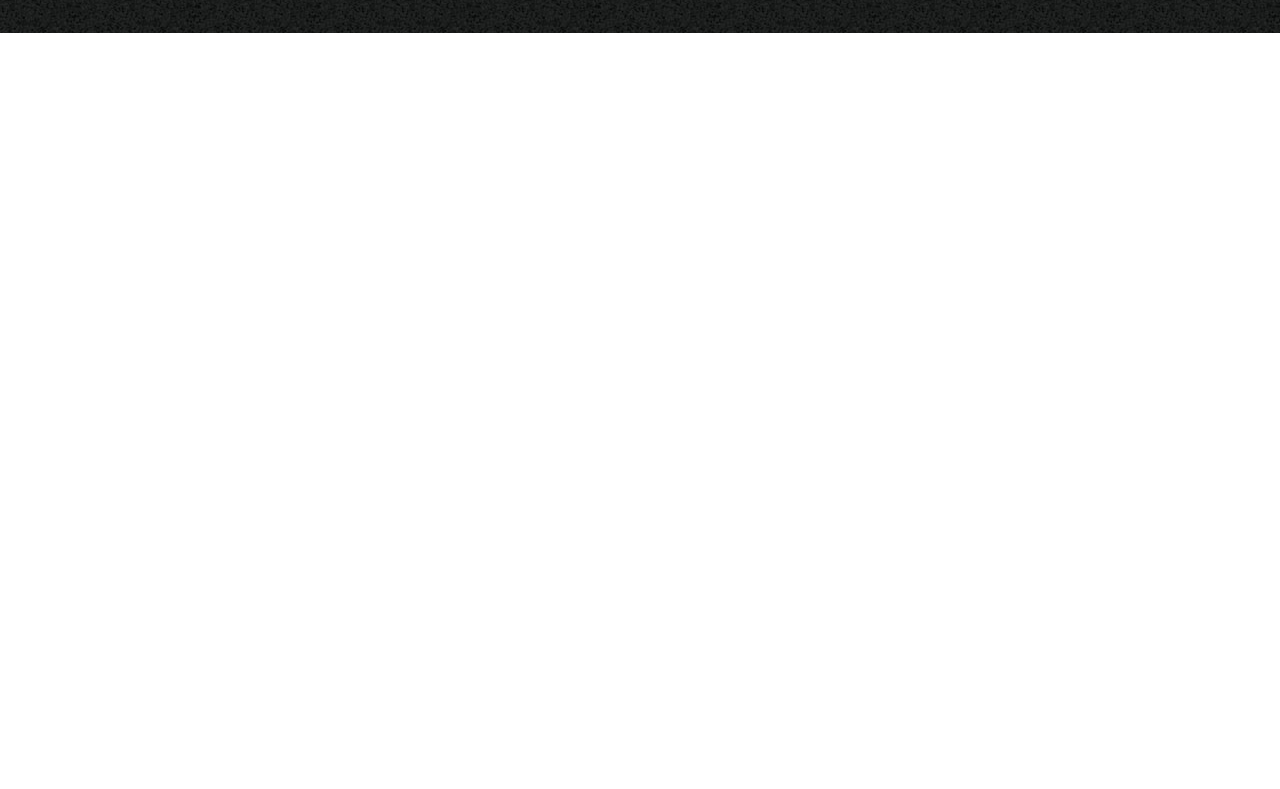
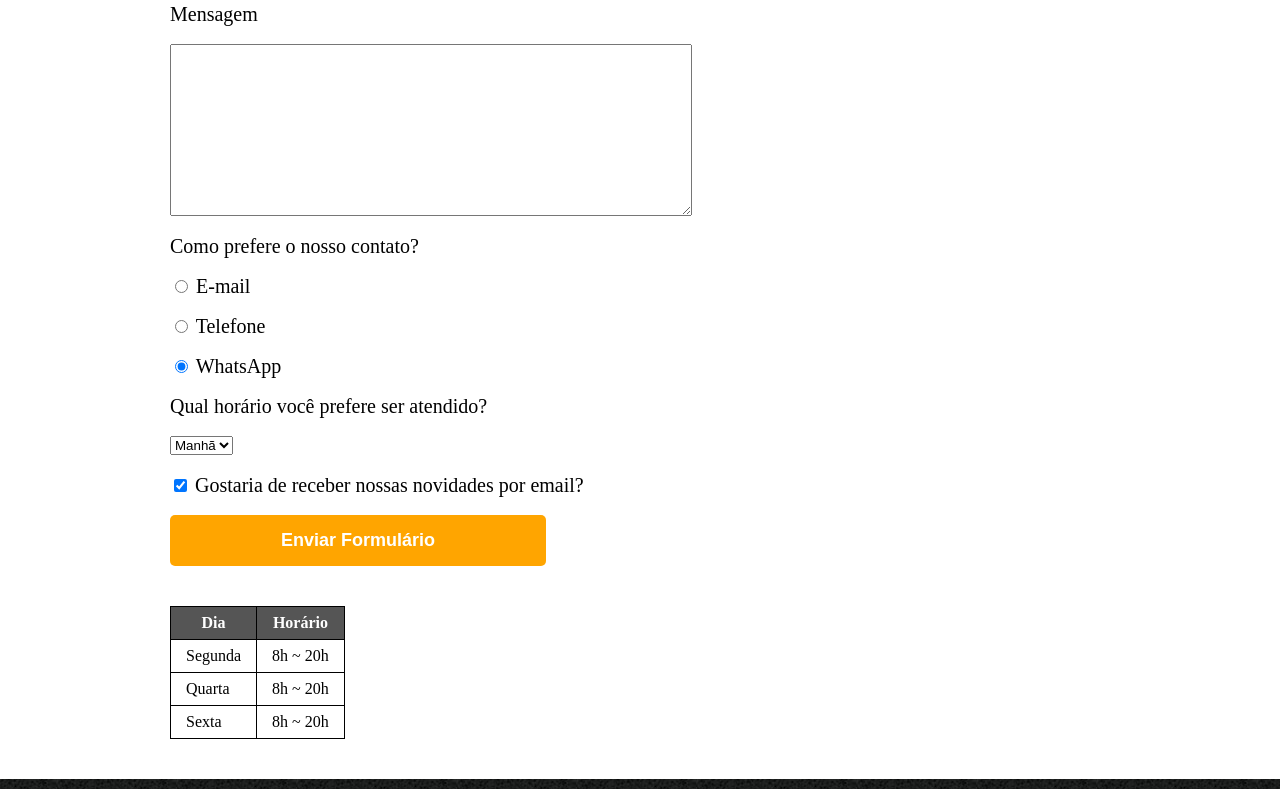
Before and after one commit to felipebrito-tech/alura-formacao-html-css, a plain HTML site: page html-css-parte03/contato.html in a window 1280 px wide. Shown: the part 626-1415 px from the top of the page. Before the commit the page ends 800 px from the top, so only its background shows below. Drawn offline with Linux system fonts and the light colour scheme.

Commit message:
Conclusão da página de contato e do curso

```diff
--- a/html-css-parte03/contato.html
+++ b/html-css-parte03/contato.html
@@ -13,7 +13,7 @@
     <body>
         <header>
             <div class="caixa">
-                <h1><img src="imagens/logo.png" alt="Logo Barbearia Alura"></h1>
+                <h1><img src="imagens/logo.png" alt="Logo Barbearia Alura header"></h1>
 
                 <nav>
                     <ul>
@@ -25,10 +25,76 @@
             </div>
         </header>
         <main>
+            <form>
+                <label for="nomeesobrenome">Nome e Sobrenome</label>
+                <input type="text" name="nomeesobrenome id="nomeesobrenome" class="input-padrao" required>
 
+                <label for="email">E-mail</label>
+                <input type="email" name="email" id="email" class="input-padrao" required placeholder="seuemail@dominio.com">
+
+                <label for="telefone">Telefone</label>
+                <input type="tel" name="telefone" id="telefone" class="input-padrao" required placeholder="(XX) XXXXX-XXXX">
+
+                <label for="mensagem">Mensagem</label>
+                <textarea name="mensagem" id="mensagem" cols="70" rows="10" class="input-padrao" required></textarea>
+
+                <fieldset>
+                    <legend>Como prefere o nosso contato?</legend>
+
+                    <label for="radio-email">
+                        <input type="radio" value="email" id="radio-email" name="contato"> E-mail
+                    </label>
+
+                    <label for="radio-telefone">
+                        <input type="radio" value="telefone" id="radio-telefone" name="contato"> Telefone
+                    </label>
+
+                    <label for="radio-whatsapp">
+                        <input type="radio" value="whatsapp" id="radio-whatsapp" name="contato" checked> WhatsApp
+                    </label>
+                </fieldset>
+
+                <fieldset>
+                    <legend>Qual horário você prefere ser atendido?</legend>
+                    <select name="horario" id="horario">
+                        <option value="manha">Manhã</option>
+                        <option value="noite">Tarde</option>
+                        <option value="noite">Noite</option>
+                    </select>
+                </fieldset>
+
+                <label class="checkbox">
+                    <input type="checkbox" name="novidades" checked> Gostaria de receber nossas novidades por email?
+                </label>
+
+                <input type="submit" value="Enviar Formulário" class="enviar">
+            </form>
+
+            <table>
+                <thead>
+                    <tr>
+                        <th>Dia</th>
+                        <th>Horário</th>
+                    </tr>
+                </thead>
+                <tbody>
+                    <tr>
+                        <td>Segunda</td>
+                        <td>8h ~ 20h</td>
+                    </tr>
+                    <tr>
+                        <td>Quarta</td>
+                        <td>8h ~ 20h</td>
+                    </tr>
+                    <tr>
+                        <td>Sexta</td>
+                        <td>8h ~ 20h</td>
+                    </tr>
+                </tbody>
+            </table>
         </main>
         <footer>
-            <img src="imagens/logo-branco.png" alt="Logo Rodapé">
+            <img src="imagens/logo-branco.png" alt="Logo Barbearia Alura Rodapé">
             <p class="copyright">&copy; Copyright Barbearia Alura - 2019</p>
         </footer>
     </body>
--- a/html-css-parte03/css/contato.css
+++ b/html-css-parte03/css/contato.css
@@ -0,0 +1,58 @@
+main {
+    width: 940px;
+    margin: 0 auto;
+}
+
+form {
+    margin: 40px 0;
+}
+
+form label, form legend {
+    display: block;
+    font-size: 20px;
+    margin-bottom: 20px;
+}
+
+.input-padrao {
+    display: block;
+    margin-bottom: 20px;
+    padding: 10px 25px;
+    width: 50%;
+}
+
+.checkbox {
+    margin: 20px 0;
+}
+
+.enviar {
+    width: 40%;
+    padding: 15px 0;
+    background-color: orange;
+    color: white;
+    font-weight: bold;
+    font-size: 18px;
+    border: none;
+    border-radius: 5px;
+    transition: 1s all;
+    cursor: pointer;
+}
+
+.enviar:hover {
+    background-color: darkorange;
+    transform: scale(1.2);
+}
+
+table {
+    margin: 20px 0 40px;
+}
+
+thead {
+    background-color: #555;
+    color: white;
+    font-weight: bold;
+}
+
+td, th {
+    border: 1px solid #000;
+    padding: 8px 15px;
+}
```
